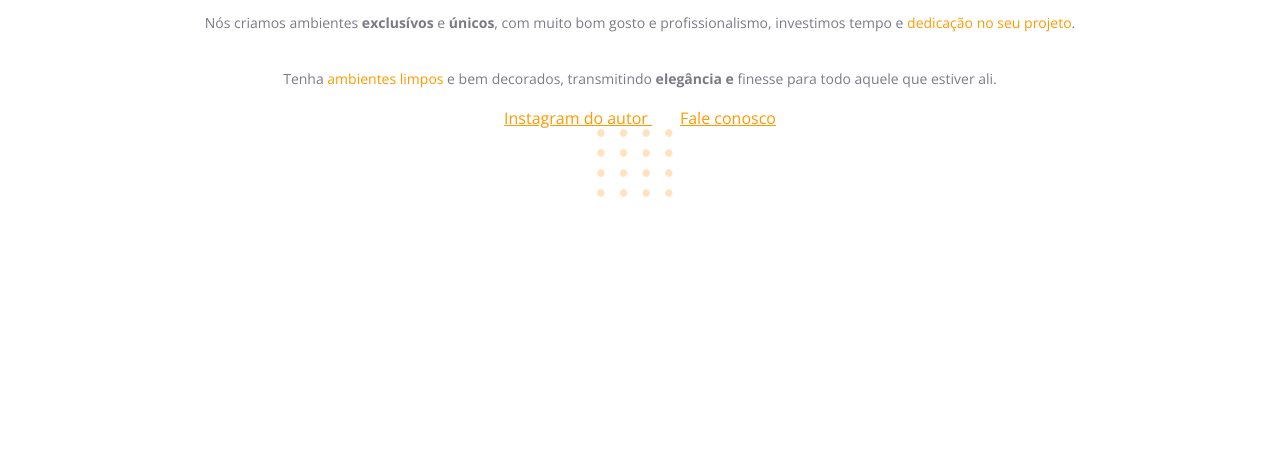
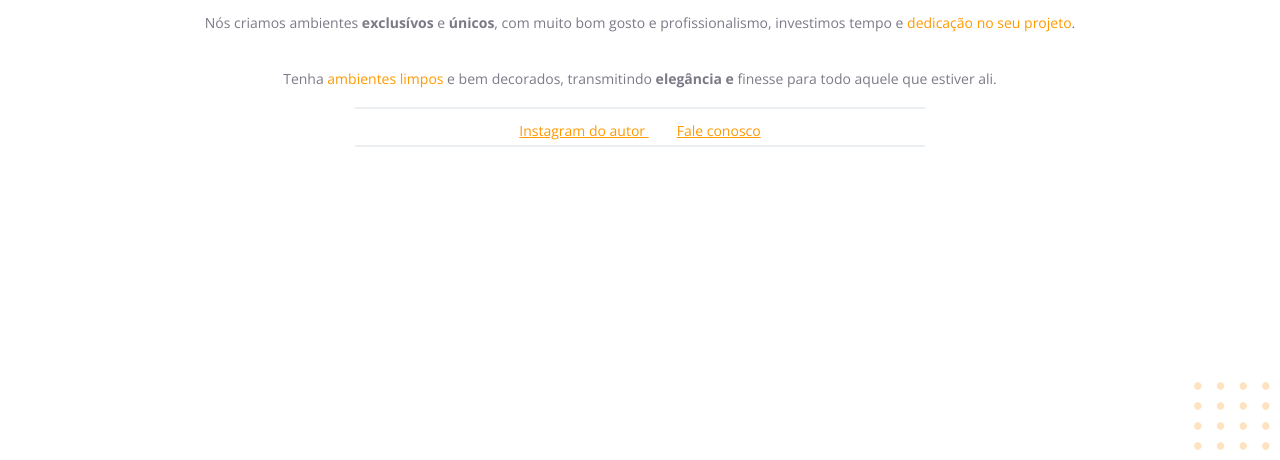
Before and after one commit to brunobandeiraf/Explore_RocketSeat, a plain HTML site: page Projeto_01/index.html in a window 1280 px wide. Shown: the part 340-800 px from the top of the page. Drawn offline with nearby package versions, Linux system fonts and the light colour scheme.

Commit message:
finesh project one

```diff
--- a/Projeto_01/index.html
+++ b/Projeto_01/index.html
@@ -8,16 +8,13 @@
     <meta name="viewport" content="width=device-width, initial-scale=1.0">
     <title>Móveis Customizados</title>
 
-    <link
-      href="https://fonts.googleapis.com/css2?family=Inter:wght@400;700&family=Open+Sans:wght@400;700&display=swap"
-      rel="stylesheet">
+    <link href="https://fonts.googleapis.com/css2?family=Inter:wght@400;700&family=Open+Sans:wght@400;700&display=swap"
+        rel="stylesheet">
     <link rel="stylesheet" href="style.css">
 </head>
 <body>
     <div id="here">
-        <img
-            src="image/image1.jpg"
-            alt="Desenho de uma pessoa com uma camisa amarela com móveis"/>
+        <img src="image/image1.jpg" alt="Desenho de uma pessoa com uma camisa amarela com móveis" />
     </div>
 
     <h1>Ambientes <span>únicos</span> para você!</h1>
@@ -25,27 +22,28 @@
         Nós criamos ambientes <strong>exclusívos</strong> e <strong>únicos</strong>,
         com muito bom gosto e profissionalismo,
         investimos tempo e <span>dedicação no seu projeto</span>.
-        <br/>
-        <br/>
+        <br />
+        <br />
         Tenha <span>ambientes limpos</span> e bem decorados,
-        transmitindo <strong>elegância</strong>  <strong>e</strong> finesse para
+        transmitindo <strong>elegância</strong> <strong>e</strong> finesse para
         todo aquele que estiver ali.
     </p>
     <div id="footer">
-        <a href="https://instagram.com/brunobandeiraf">
+
+        <div class="line"></div>
+
+        <a target="_black" href="https://instagram.com/brunobandeiraf">
             Instagram do autor
         </a>
-
-
 
         <a href="mailto:brunobandeirafernandes@gmail.com">
             Fale conosco
         </a>
+
+        <div class="line"></div>
+
     </div>
 
-    <img
-        id="balls"
-        src="image/balls.svg"
-        alt="Bolinhas laranjadas no canto direito inferior da tela"/>
+    <img id="balls" src="image/balls.svg" alt="Bolinhas laranjadas no canto direito inferior da tela" />
 </body>
 </html>
--- a/Projeto_01/style.css
+++ b/Projeto_01/style.css
@@ -47,7 +47,7 @@ a {
     color: #FF9900;
 }
 
-p {
+p, #footer {
     color: #7D7987;
 
     font-size: 14px;
@@ -58,3 +58,20 @@ p {
 #footer a + a {
     margin-left: 28px;
 }
+
+.line {
+    width: 568px;
+    height: 0px;
+    margin: 0 auto 8px;
+
+    border: 1px solid #ECEFF2
+}
+
+#balls {
+    /*
+        Position é uma camada sobre a outra
+    */
+    position: fixed;
+    bottom: 0px;
+    right: 0px;
+}
```
